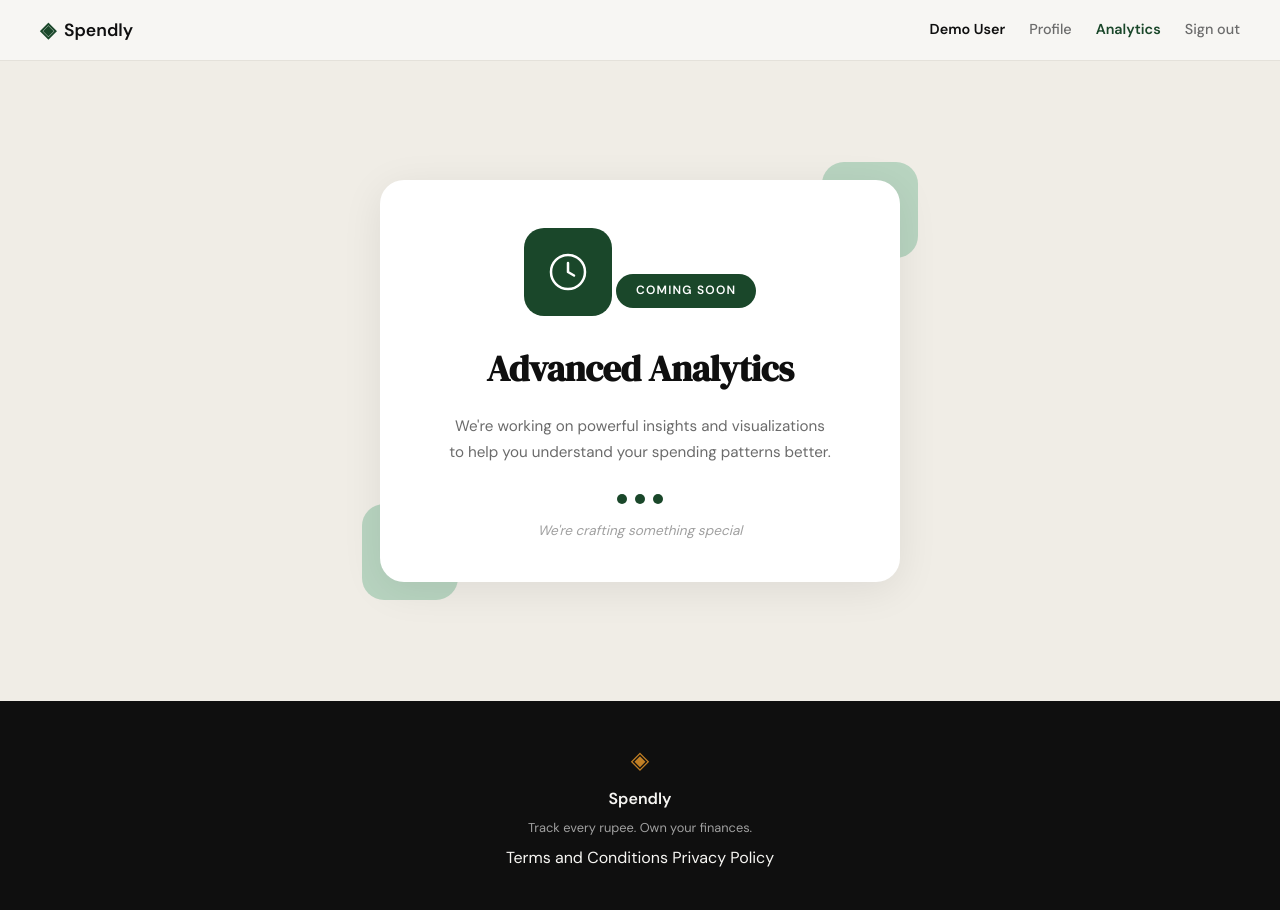
After one commit to kapildevreddy/Exptrack, a Flask app: page /analytics in a window 1280 px wide. The commit adds this page. Run offline with Flask 3, Linux system fonts and the light colour scheme; a user stored in the database is signed in.

Commit message:
add analytics in profile

```diff
--- a/app.py
+++ b/app.py
@@ -176,6 +176,13 @@ def profile():
     )
 
 
+@app.route("/analytics")
+def analytics():
+    if not session.get("user_id"):
+        return redirect(url_for("login"))
+    return render_template("analytics.html")
+
+
 @app.route("/expenses/add")
 def add_expense():
     return "Add expense — coming in Step 7"
--- a/static/css/style.css
+++ b/static/css/style.css
@@ -102,6 +102,7 @@ a { color: inherit; text-decoration: none; }
 
 .nav-links a { color: var(--ink-muted); transition: color 0.2s; }
 .nav-links a:hover { color: var(--ink); }
+.nav-links a.nav-active { color: var(--accent); font-weight: 600; }
 
 .nav-username { color: var(--ink); font-weight: 600; font-size: 0.9rem; }
 
@@ -613,3 +614,120 @@ a { color: inherit; text-decoration: none; }
     .nav-links a:not(.nav-cta) { display: none; }
     .hero { padding: 3rem 1rem 2rem; }
 }
+
+/* ------------------------------------------------------------------ */
+/* Analytics — Coming Soon                                             */
+/* ------------------------------------------------------------------ */
+
+.analytics-page {
+    display: flex;
+    justify-content: center;
+    align-items: center;
+    min-height: calc(100vh - 60px - 100px);
+    padding: 4rem 2rem;
+    background: var(--paper-warm);
+}
+
+.cs-wrapper {
+    position: relative;
+    max-width: 520px;
+    width: 100%;
+}
+
+.cs-deco {
+    position: absolute;
+    width: 96px;
+    height: 96px;
+    background: #b8d4c0;
+    border-radius: 22px;
+    z-index: 0;
+}
+
+.cs-deco--tr {
+    top: -18px;
+    right: -18px;
+}
+
+.cs-deco--bl {
+    bottom: -18px;
+    left: -18px;
+}
+
+.cs-card {
+    position: relative;
+    z-index: 1;
+    background: var(--paper-card);
+    border-radius: 24px;
+    padding: 3rem 2.5rem 2.5rem;
+    text-align: center;
+    box-shadow: 0 8px 40px rgba(0,0,0,0.08);
+}
+
+.cs-icon-box {
+    display: inline-flex;
+    align-items: center;
+    justify-content: center;
+    width: 88px;
+    height: 88px;
+    background: var(--accent);
+    border-radius: 20px;
+    margin-bottom: 1.5rem;
+}
+
+.cs-badge {
+    display: inline-block;
+    background: var(--accent);
+    color: #ffffff;
+    font-size: 0.75rem;
+    font-weight: 700;
+    letter-spacing: 0.1em;
+    padding: 0.45rem 1.25rem;
+    border-radius: 999px;
+    margin-bottom: 1.25rem;
+}
+
+.cs-title {
+    font-family: var(--font-display);
+    font-size: 2.25rem;
+    font-weight: 700;
+    letter-spacing: -0.01em;
+    color: var(--ink);
+    margin-bottom: 1rem;
+}
+
+.cs-body {
+    color: var(--ink-muted);
+    font-size: 0.95rem;
+    line-height: 1.7;
+    margin-bottom: 1.75rem;
+}
+
+.cs-dots {
+    display: flex;
+    justify-content: center;
+    align-items: center;
+    gap: 0.5rem;
+    margin-bottom: 1rem;
+}
+
+.cs-dots span {
+    display: block;
+    width: 10px;
+    height: 10px;
+    border-radius: 50%;
+    background: var(--accent);
+}
+
+.cs-tagline {
+    font-size: 0.85rem;
+    color: var(--ink-faint);
+    font-style: italic;
+}
+
+@media (max-width: 600px) {
+    .cs-card { padding: 2rem 1.5rem; }
+    .cs-title { font-size: 1.85rem; }
+    .cs-deco { width: 64px; height: 64px; }
+    .cs-deco--tr { top: -12px; right: -12px; }
+    .cs-deco--bl { bottom: -12px; left: -12px; }
+}
--- /dev/null
+++ b/templates/analytics.html
@@ -0,0 +1,38 @@
+{% extends "base.html" %}
+
+{% block title %}Analytics — Spendly{% endblock %}
+
+{% block content %}
+<div class="analytics-page">
+    <div class="cs-wrapper">
+        <div class="cs-deco cs-deco--tr" aria-hidden="true"></div>
+        <div class="cs-deco cs-deco--bl" aria-hidden="true"></div>
+
+        <div class="cs-card">
+            <div class="cs-icon-box" aria-hidden="true">
+                <svg width="44" height="44" viewBox="0 0 44 44" fill="none" xmlns="http://www.w3.org/2000/svg">
+                    <circle cx="22" cy="22" r="17" stroke="white" stroke-width="2.5"/>
+                    <path d="M22 13v9l6 3.5" stroke="white" stroke-width="2.5" stroke-linecap="round" stroke-linejoin="round"/>
+                </svg>
+            </div>
+
+            <span class="cs-badge">COMING SOON</span>
+
+            <h1 class="cs-title">Advanced Analytics</h1>
+
+            <p class="cs-body">
+                We're working on powerful insights and visualizations<br>
+                to help you understand your spending patterns better.
+            </p>
+
+            <div class="cs-dots" aria-hidden="true">
+                <span></span>
+                <span></span>
+                <span></span>
+            </div>
+
+            <p class="cs-tagline">We're crafting something special</p>
+        </div>
+    </div>
+</div>
+{% endblock %}
--- a/templates/base.html
+++ b/templates/base.html
@@ -22,6 +22,8 @@
                 {% if session.get("user_id") %}
                     <strong class="nav-username">{{ session.get("user_name", "") }}</strong>
                     <a href="{{ url_for('profile') }}">Profile</a>
+                    <a href="{{ url_for('analytics') }}"
+                       class="{{ 'nav-active' if request.endpoint == 'analytics' }}">Analytics</a>
                     <a href="{{ url_for('logout') }}">Sign out</a>
                 {% else %}
                     <a href="{{ url_for('login') }}">Sign in</a>
```
